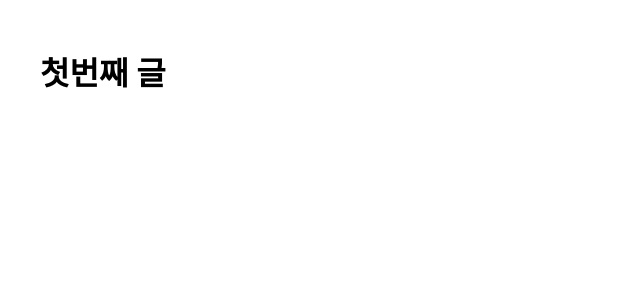
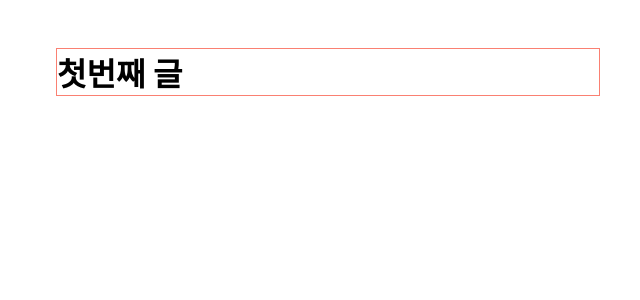
Before and after one commit to happyjy/learning-NEXTJS-FastCampus, a Next.js app in the folder blog/: page /posts/first-post in a window 1280 px wide. Shown: the top 300 px of the page, without its empty margins (312-952 px from the left). Built offline with nearby package versions, Linux system fonts and the light colour scheme.

Commit message:
feat: global.css

```diff
--- /dev/null
+++ b/blog/pages/_app.js
@@ -0,0 +1,5 @@
+import '../styles/globals.css';
+
+export default function App({ Component, pageProps }) {
+  return <Component {...pageProps} />;
+}
--- a/blog/styles/globals.css
+++ b/blog/styles/globals.css
@@ -25,6 +25,7 @@ h2,
 p,
 ul {
   margin: 0;
+  border: 1px solid salmon;
 }
 
 ul {
```
Also changed, not shown: blog/강의설명/Part3. 1-2. Layouts _ Styling.md (+2 -2 lines).
